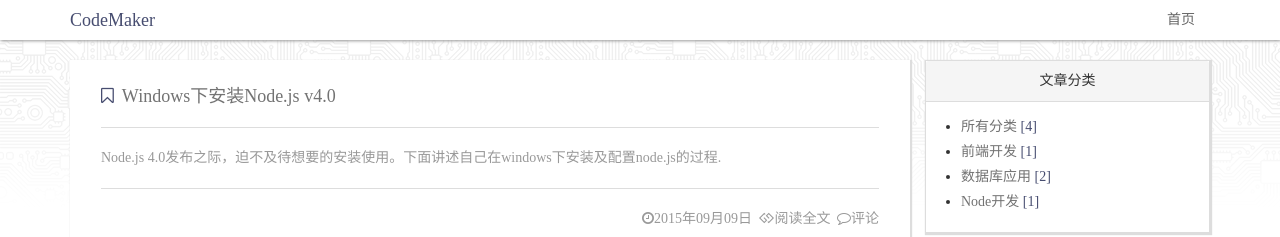
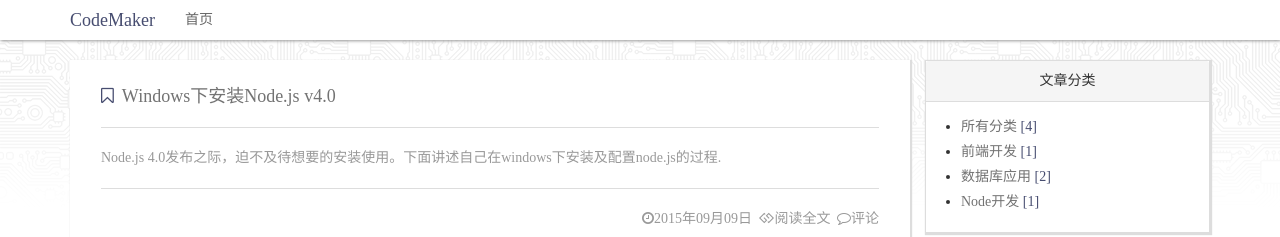
Before and after one commit to codemaker-cn/codemaker-cn.github.io, a Jekyll site: the page built from index.html, in a window 1280 px wide. Shown: the top 237 px of the page. Built offline with Jekyll 4.4.1, drawn with Linux system fonts in a browser that asks for light colours; nearby versions of some CDN libraries; the list of posts is cut into pages by our own code.

Commit message:
Update navbar.html

```diff
--- a/_includes/navbar.html
+++ b/_includes/navbar.html
@@ -8,7 +8,7 @@
             <a class="navbar-brand" href="{{site.baseurl}}/">CodeMaker</a>
         </div>
 
-        <div class="collapse navbar-collapse pull-right" id="pithy-navbar">
+        <div class="collapse navbar-collapse" id="pithy-navbar">
             <ul class="nav navbar-nav">
                 <li class="active"><a href="{{site.baseurl}}/">首页</a></li>
             </ul>
```
